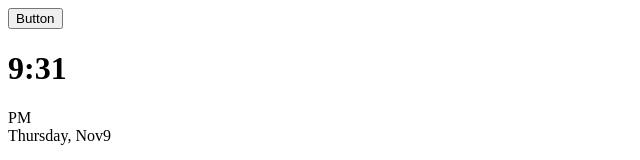
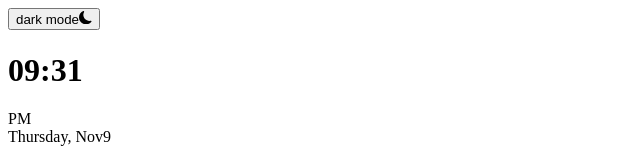
Before and after one commit to jonni595/theme-clock, a React (Vite) app: page / in a window 1280 px wide. Shown: the top 160 px of the page, without its empty margins (0-640 px from the left). Built offline with nearby package versions, Linux system fonts and the light colour scheme; the HTML template or start-up script is replaced by a standard one.

Commit message:
optimize theme clock component

```diff
--- a/src/components/ThemeClock.tsx
+++ b/src/components/ThemeClock.tsx
@@ -1,8 +1,11 @@
-import { useState, useEffect } from "react";
+import { useState, useEffect, useContext } from "react";
+import { BsSunFill, BsMoonFill } from "react-icons/bs";
 import { days, months } from "../utils/calendar";
 import Clock from "./Clock";
+import { ThemeContext } from "../utils/ThemeContext";
 
 const ThemeClock = () => {
+  const { theme, toggleTheme } = useContext(ThemeContext);
   const [time, setTime] = useState<Date>(new Date());
 
   useEffect(() => {
@@ -15,19 +18,32 @@ const ThemeClock = () => {
     };
   }, []);
 
-  const hoursForClock =
-    time.getHours() >= 13 ? time.getHours() % 12 : time.getHours();
+  const hoursForClock = time.getHours() % 12 || 12;
+  const formattedHours = hoursForClock.toString().padStart(2, "0");
+
   const formatAmPm = time.getHours() >= 12 ? "PM" : "AM";
   const minutesForClock =
     time.getMinutes() < 10 ? `0${time.getMinutes()}` : time.getMinutes();
 
   const date = `${days[time.getDay()]}, ${months[time.getMonth()]}`;
 
+  const buttonClass = theme === "light" ? "dark" : "light";
+  const buttonText = theme === "light" ? "dark mode" : "light mode";
+  const buttonIcon =
+    theme === "light" ? (
+      <BsMoonFill className="icon" />
+    ) : (
+      <BsSunFill className="icon" />
+    );
+
   return (
-    <main className="container">
-      <button className="toggle">Button</button>
+    <main className={`container ${theme}`}>
+      <button className={`toggle ${buttonClass}`} onClick={toggleTheme}>
+        {buttonText}
+        {buttonIcon}
+      </button>
       <Clock
-        hour={`${hoursForClock}:${minutesForClock}`}
+        hour={`${formattedHours}:${minutesForClock}`}
         format={formatAmPm}
         date={date}
         day={time.getDate()}
```
